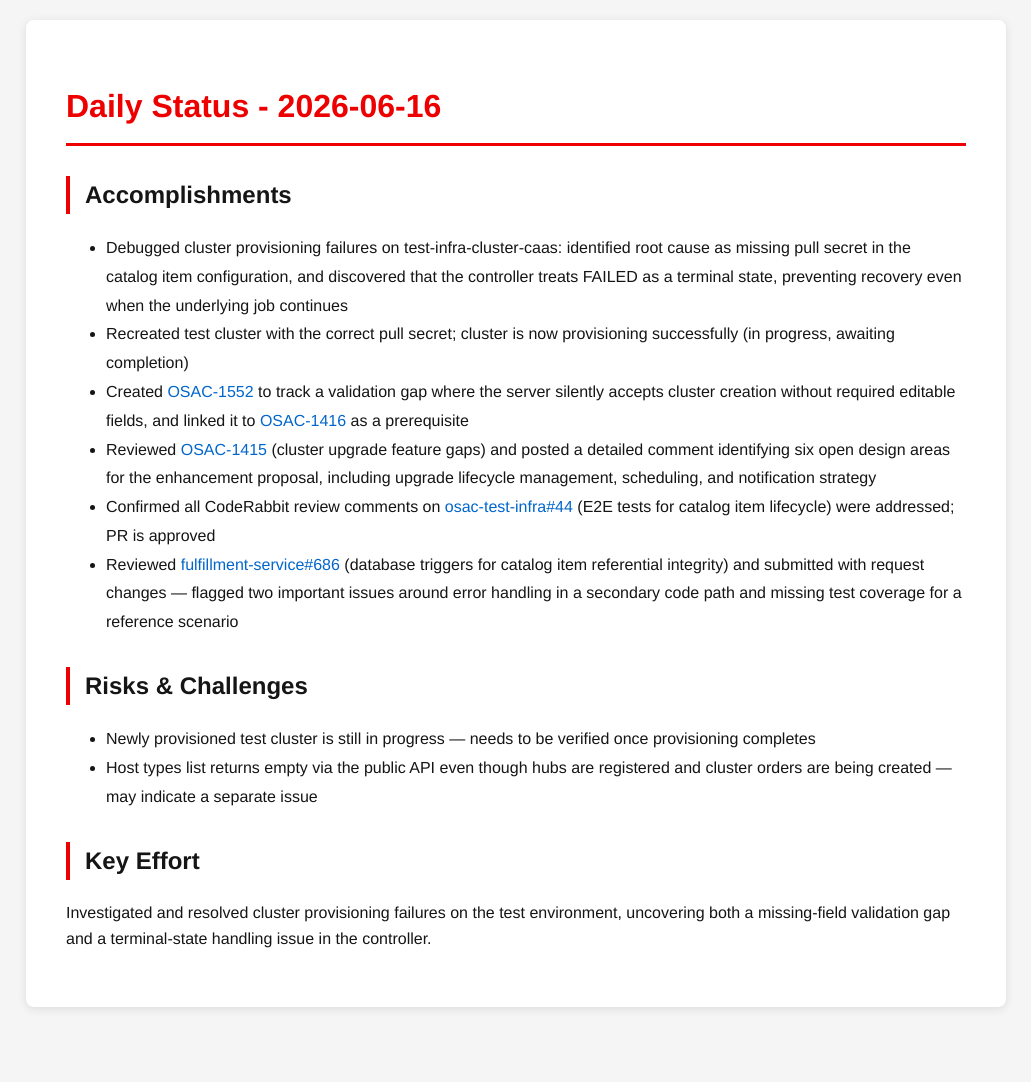
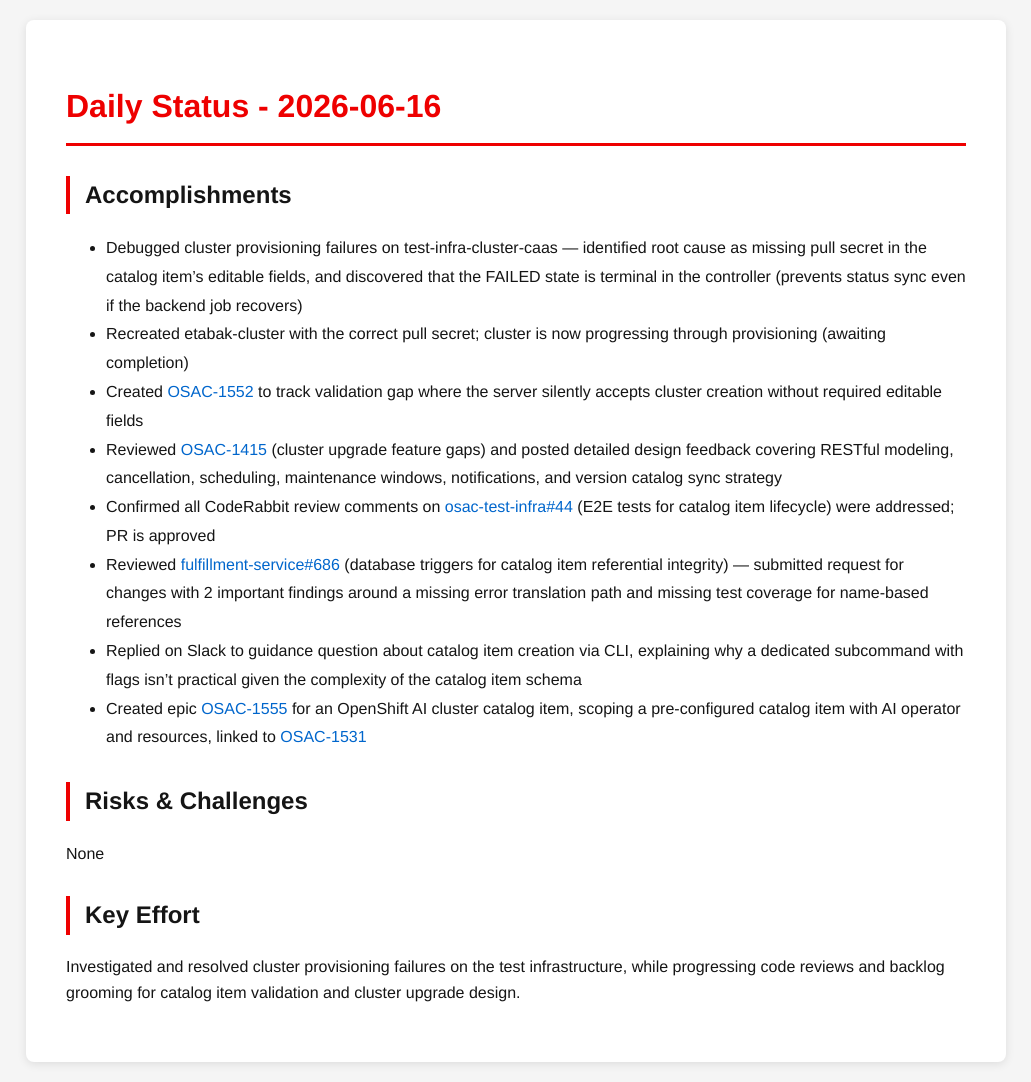
Before and after one commit to tzvatot/daily-status, a Jekyll site: the page built from 2026-06-16.md, in a window 1280 px wide. Shown: the whole page, without its empty margins (124-1155 px from the left). Built offline with Jekyll 4.4.1, drawn with Linux system fonts in a browser that asks for light colours; before the commit the page ends 1027 px from its top, so only the background shows below that.

Commit message:
Daily status update - 2026-06-16

```diff
--- a/2026-06-16.md
+++ b/2026-06-16.md
@@ -7,16 +7,17 @@ date: 2026-06-16
 # Daily Status - 2026-06-16
 
 ## Accomplishments
-- Debugged cluster provisioning failures on test-infra-cluster-caas: identified root cause as missing pull secret in the catalog item configuration, and discovered that the controller treats FAILED as a terminal state, preventing recovery even when the underlying job continues
-- Recreated test cluster with the correct pull secret; cluster is now provisioning successfully (in progress, awaiting completion)
-- Created [OSAC-1552](https://redhat.atlassian.net/browse/OSAC-1552) to track a validation gap where the server silently accepts cluster creation without required editable fields, and linked it to [OSAC-1416](https://redhat.atlassian.net/browse/OSAC-1416) as a prerequisite
-- Reviewed [OSAC-1415](https://redhat.atlassian.net/browse/OSAC-1415) (cluster upgrade feature gaps) and posted a detailed comment identifying six open design areas for the enhancement proposal, including upgrade lifecycle management, scheduling, and notification strategy
+- Debugged cluster provisioning failures on test-infra-cluster-caas — identified root cause as missing pull secret in the catalog item's editable fields, and discovered that the FAILED state is terminal in the controller (prevents status sync even if the backend job recovers)
+- Recreated etabak-cluster with the correct pull secret; cluster is now progressing through provisioning (awaiting completion)
+- Created [OSAC-1552](https://redhat.atlassian.net/browse/OSAC-1552) to track validation gap where the server silently accepts cluster creation without required editable fields
+- Reviewed [OSAC-1415](https://redhat.atlassian.net/browse/OSAC-1415) (cluster upgrade feature gaps) and posted detailed design feedback covering RESTful modeling, cancellation, scheduling, maintenance windows, notifications, and version catalog sync strategy
 - Confirmed all CodeRabbit review comments on [osac-test-infra#44](https://github.com/osac-project/osac-test-infra/pull/44) (E2E tests for catalog item lifecycle) were addressed; PR is approved
-- Reviewed [fulfillment-service#686](https://github.com/osac-project/fulfillment-service/pull/686) (database triggers for catalog item referential integrity) and submitted with request changes — flagged two important issues around error handling in a secondary code path and missing test coverage for a reference scenario
+- Reviewed [fulfillment-service#686](https://github.com/osac-project/fulfillment-service/pull/686) (database triggers for catalog item referential integrity) — submitted request for changes with 2 important findings around a missing error translation path and missing test coverage for name-based references
+- Replied on Slack to guidance question about catalog item creation via CLI, explaining why a dedicated subcommand with flags isn't practical given the complexity of the catalog item schema
+- Created epic [OSAC-1555](https://redhat.atlassian.net/browse/OSAC-1555) for an OpenShift AI cluster catalog item, scoping a pre-configured catalog item with AI operator and resources, linked to [OSAC-1531](https://redhat.atlassian.net/browse/OSAC-1531)
 
 ## Risks & Challenges
-- Newly provisioned test cluster is still in progress — needs to be verified once provisioning completes
-- Host types list returns empty via the public API even though hubs are registered and cluster orders are being created — may indicate a separate issue
+None
 
 ## Key Effort
-Investigated and resolved cluster provisioning failures on the test environment, uncovering both a missing-field validation gap and a terminal-state handling issue in the controller.
+Investigated and resolved cluster provisioning failures on the test infrastructure, while progressing code reviews and backlog grooming for catalog item validation and cluster upgrade design.
```
